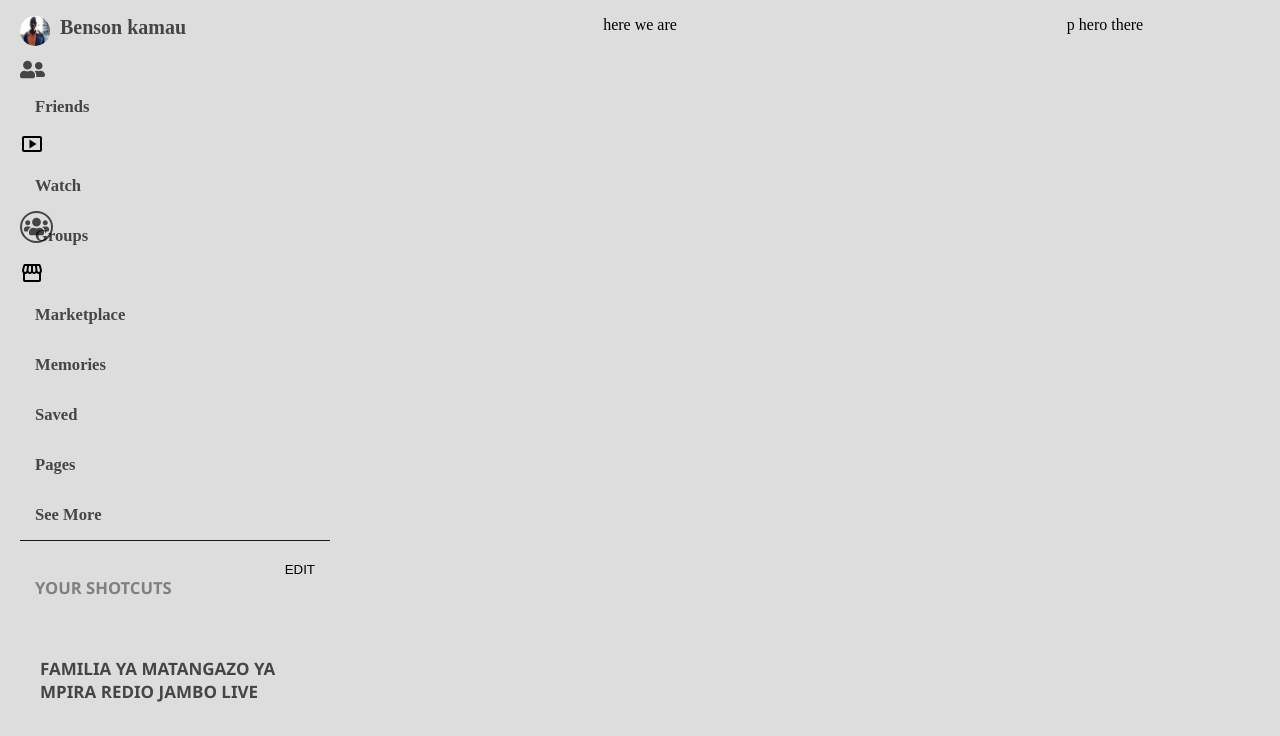
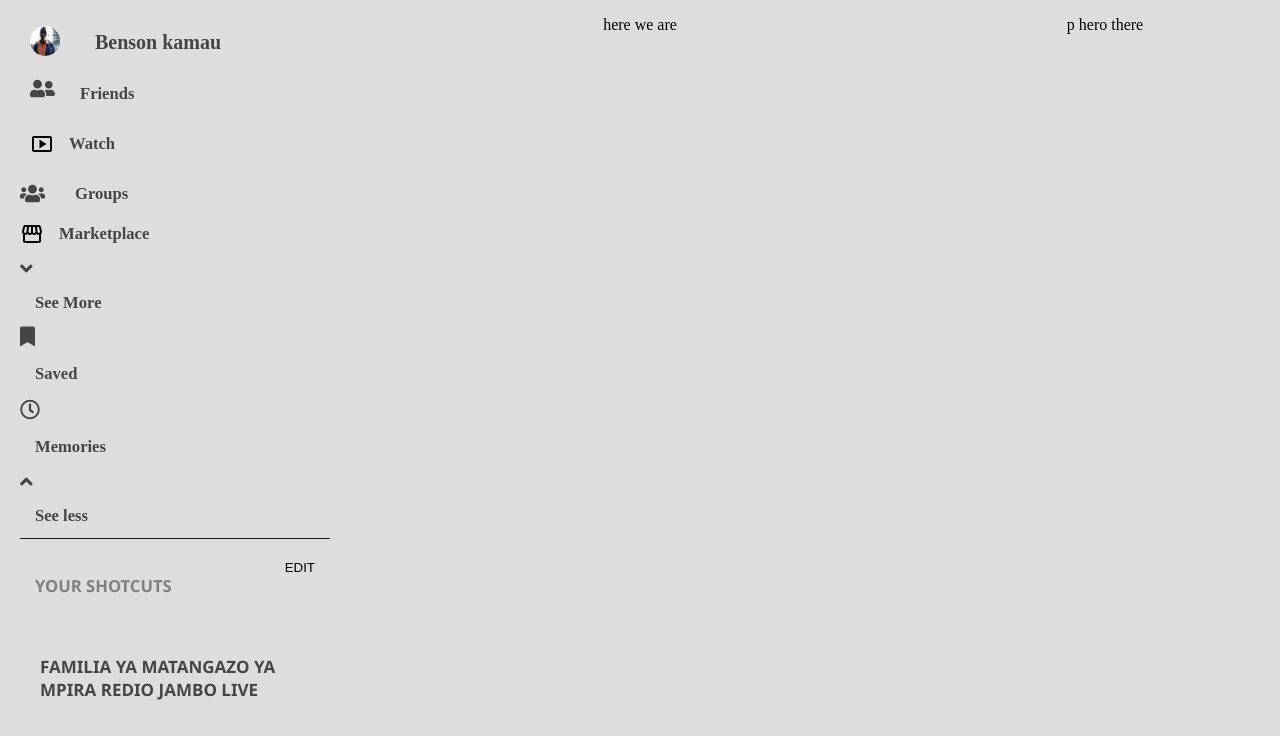
Before and after one commit to sirben181/facebook-clone, a plain HTML site: page index.html in a window 1280 px wide. Shown: the part 74-810 px from the top of the page. Drawn offline with Linux system fonts and the light colour scheme.

Commit message:
slight difference

```diff
--- a/index.css
+++ b/index.css
@@ -44,7 +44,7 @@
 }
 
 .nav-wrapper{display:flex;
-    justify-content:baseline;
+    justify-content:center;
 
 }
 .nav-wrapper ul {display:flex;
@@ -81,14 +81,14 @@
 .groups{font-size:17px;
 padding:20px;
 position:relative;}
-.fa-users{
+.groups-top{
 border-radius:50%;
 border:2px solid;
 padding:4px 2px;
 position:absolute;
 
 }
-.fa-bars{border-radius:50%;
+.groups-top{border-radius:50%;
     border:2px solid;
     padding:4px 6px;
 position:absolute;
@@ -192,35 +192,69 @@
 margin:20px;}
 .left-sidebar{overflow-y: scroll;
 font-size:20px;
-
 display:flex;
 flex-direction:column;
 }
 .left-sidebar a{text-decoration:none;
     color:rgba(0, 0, 0, 0.685);
 }
-.left-main-profile h5:hover{
+.left-profile-flex .left-profile-link{display:flex;
+}
+.left-main-profile a:hover{
     background:rgba(143, 143, 143, 0.322);
     border-radius:5px;
 }
 .left-sidebar h5{
 padding:15px;}
-.left-sidebar .profile-pic{height:30px;
+.profile-pic{height:30px;
     width:30px;
+    margin:10px;
     border-radius:50%;
 }
-.left-profile-flex{
-    display: flex;
+.left-friends .left-profile-flex{display:flex;
+position:relative;
 
 }
 .left-profile-flex h4{text-align:center;
-justify-content:center;
+    justify-content:center;
+    padding-left:10px;
+    margin:15px;}
+    .left-main-profile{border-bottom:1px solid #191919;}
+.friends-link{display:flex;
+      text-align:center;}
+.friends-link i{padding:10px;}
+.left-friends .friends-link .friends header{
+    position:absolute;
+    top:15px;
+    left:0
+}
+.left-watch-link{display:flex;
 padding-left:10px;
-margin-bottom:20px;}
-.left-main-profile{border-bottom:1px solid #191919;}
+}
+.left-groups{
+          margin-bottom:40px;
+     }
+.groups-link{display:flex;
+position:relative;
+}
+.groups-link i{
+    position:absolute;
+    top:15px;
+}
+.groups-link .groups-header{
+    position:absolute;
+    left:40px;
+}
+.left-market{
+    display:flex;
+}
+.market-link{
+    display:flex;
+}
+/* groups shortcuts */
 .group-shortcuts{padding-top:20px;
-font-family:'Segoe UI';
-font-weight:200;}
+    font-family:'Segoe UI';
+    font-weight:200;}
 .header{display:flex;
     justify-content:space-between;
     position:relative;
@@ -269,7 +303,7 @@
     .home,.friends,.groups{padding:10px;}
     .profile, .menu-dots{display:none;}
     .fa-plus-circle{display:block;}
-    .fa-users{display:none;}
+    .groups-top{display:none;}
     .fa-bars{display:block;}
 
 }
--- a/index.html
+++ b/index.html
@@ -20,7 +20,7 @@
                     <li class="home "><a href="#"><i class="fas fa-home"></i></a></li>
                     <li class="friends "><a href="#"><img src="images/watch.svg" alt=""></a> <div class="show">watch</div>  </li>
                     <li class="market "><a href="#"><img src="images/store.svg" alt=""></a><div class="show">market</div></li>
-                    <li class="groups"><a href="#"><i class="fas fa-users"></i></a>
+                    <li class="groups"><a href="#"><i class="fas fa-users groups-top"></i></a>
                         <a href="#"><i class="fas fa-bars"></i></a><div class="show">groups</div></li>
                 </ul>
             </div>
@@ -45,29 +45,60 @@
             <div class="content-container">
                 <div class="left-sidebar">
                     <div class='left-main-profile'>
-                    <a href="#" class='left-profile-flex'>
-                        <img  class ='profile-pic' src="images/prof.jpg" alt="">
-                                <h4>Benson kamau</h4></a>
-                            <a href="#">
+                    <div class='left-profile-flex'>
+                        <a href="#"  class="left-profile-link">
+                              <img  class ='profile-pic' src="images/prof.jpg" alt="">
+                                <h4>Benson kamau</h4>
+                        </a>
+                    </div>
+                    <div class="left-friends">
+                            <a href="#" class="friends-link">
                                  <i class="fas fa-user-friends"></i>
-                                  <h5>Friends</h5>
+                                  <h5 class='friends-header'>Friends</h5>
                             </a>
-                            <a href="#">
+                    </div>
+                    <div class="left-watch">
+                            <a href="#" class='left-watch-link'>
                                 <img src="images/watch.svg">
                                 <h5>Watch</h5>
                             </a>
-                            <a href="#">
+                    </div>
+                    <div class="left-groups">
+                            <a href="#"class='groups-link'>
                                 <i class="fas fa-users"></i>
-                                <h5>Groups</h5>
+                                <h5 class='groups-header'>Groups</h5>
                             </a>
-                            <a href="#">
+                    </div>
+                    <div class="left-market">
+                            <a href="#"class='market-link'>
                                 <img src="images/store.svg" alt="">
-                                <h5>Marketplace</h5>
+                                <h5 class='marketplace-header'>Marketplace</h5>
                             </a>
-                            <a href="#">  <h5>Memories</h5></a>
-                            <a href="#">  <h5>Saved</h5></a>
-                            <a href="#">  <h5>Pages</h5></a>
-                            <a href="#">  <h5>See More</h5></a>
+                    </div>
+                    <div class="seemore">
+                    <div class="left-seemore">
+                                <a href="#" class='left-seemore-link'>
+                                    <i class="fas fa-angle-down">
+                                     <h5>See More</h5></i>
+                    </div>
+                    <div class="left-seemore-saved">
+                            <a href="#" class='saved-link'>
+                                <i class="fas fa-bookmark"></i>
+                                <h5>Saved</h5> </a>
+                    </div>
+                    <div class="left-seemore-memories">
+                        <a href="#"class='left-profile-flex'>
+                            <i class="far fa-clock"></i>
+                            <h5>Memories</h5></a>
+                    </div>
+                    <div class="showless">
+                            <a href="#" class='left-showless'> <i class="fas fa-angle-up"> <h5>See less</h5></i>
+                            </a>
+                </div>
+
+                     </a>
+                        </a>
+                        </div>
                     </div>
                     <div class='group-shortcuts'>
                         <div class="header"><h5>YOUR SHOTCUTS</h5> <button class='edit'>EDIT</button></div>
```
